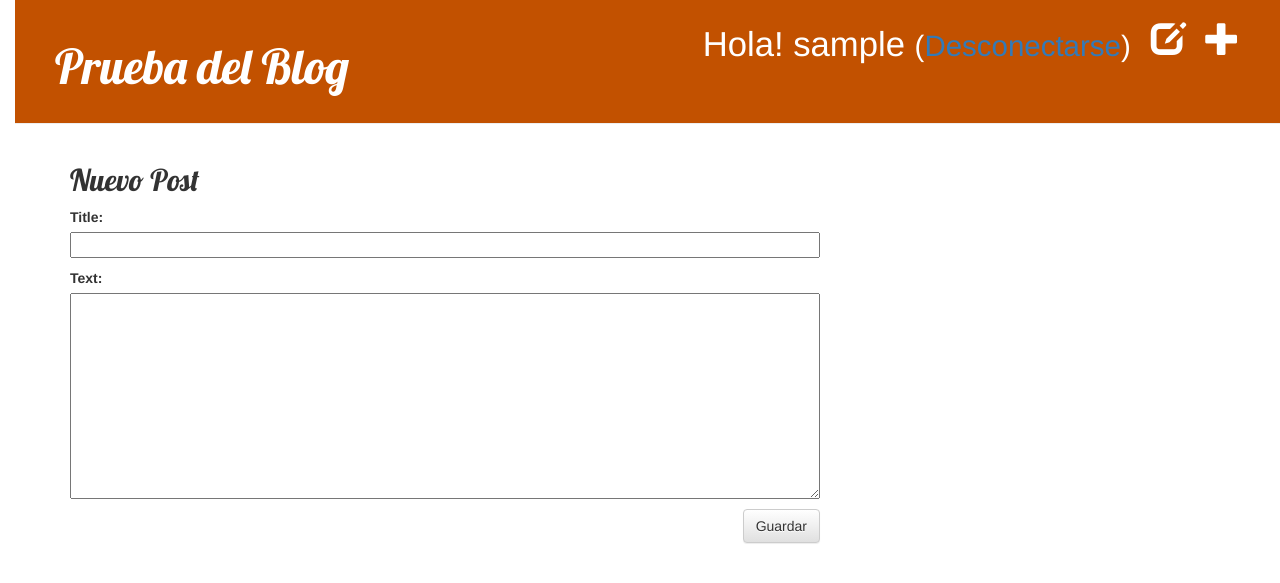
After one commit to imanuel96i/my-first-blog, a Django app: page /post/new in a window 1280 px wide. The commit adds this page. Shown: the top 583 px of the page. Run offline with Django 3.2, Linux system fonts and the light colour scheme; the visitor is signed in with stand-in values (Sample User, id 1); some libraries are stand-ins or nearby versions.

Commit message:
mejoras al sitio

```diff
--- a/blog/admin.py
+++ b/blog/admin.py
@@ -1,4 +1,5 @@
 from django.contrib import admin
-from .models import Post
+from .models import Post, Comment
 
 admin.site.register(Post)
+admin.site.register(Comment)
--- /dev/null
+++ b/blog/forms.py
@@ -0,0 +1,14 @@
+from django import forms
+from .models import Post, Comment
+
+class PostForm(forms.ModelForm):
+
+    class Meta:
+        model = Post
+        fields = ('title', 'text')
+
+class CommentForm(forms.ModelForm):
+
+    class Meta:
+        model = Comment
+        fields = ('author', 'text')
--- a/blog/models.py
+++ b/blog/models.py
@@ -12,5 +12,23 @@ class Post(models.Model):
         self.published_date = timezone.now()
         self.save()
 
+    def approved_comments(self):
+        return self.comments.filter(approved_comment=True)
+
     def __str__(self):
         return self.title
+
+
+class Comment(models.Model):
+    post = models.ForeignKey('blog.Post', on_delete=models.CASCADE, related_name='comments')
+    author = models.CharField(max_length=200)
+    text = models.TextField()
+    created_date = models.DateTimeField(default=timezone.now)
+    approved_comment = models.BooleanField(default=False)
+
+    def approve(self):
+        self.approved_comment = True
+        self.save()
+
+    def __str__(self):
+        return self.text
--- a/blog/static/css/blog.css
+++ b/blog/static/css/blog.css
@@ -42,3 +42,6 @@ h1, h2, h3, h4 {
 .post h2 a, .post h2 a:visited {
     color: #000000;
 }
+.comment {
+    margin: 20px 0px 20px 20px;
+}
--- a/blog/templates/blog/base.html
+++ b/blog/templates/blog/base.html
@@ -9,6 +9,13 @@
     </head>
     <body>
         <div class="page-header">
+            {% if user.is_authenticated %}
+                <a href="{% url 'post_new' %}" class="top-menu"><span class="glyphicon glyphicon-plus"></span></a>
+                <a href="{% url 'post_draft_list' %}" class="top-menu"><span class="glyphicon glyphicon-edit"></span></a>
+                <p class="top-menu">Hola! {{ user.username }} <small>(<a href="{% url 'logout' %}">Desconectarse</a>)</small></p>
+            {% else %}
+                <a href="{% url 'login' %}" class="top-menu"><span class="glyphicon glyphicon-lock"></span></a>
+            {% endif %}
             <h1><a href="/">Prueba del Blog</a></h1>
         </div>
         <div class="content container">
--- /dev/null
+++ b/blog/templates/blog/post_edit.html
@@ -0,0 +1,9 @@
+{% extends 'blog/base.html' %}
+
+{% block content %}
+    <h2>Nuevo Post</h2>
+    <form method="POST" class="post-form">{% csrf_token %}
+        {{ form.as_p }}
+        <button type="submit" class="save btn btn-default">Guardar</button>
+    </form>
+{% endblock %}
--- a/blog/templates/blog/post_list.html
+++ b/blog/templates/blog/post_list.html
@@ -9,6 +9,7 @@
             <div class="date">
                 <p>Publicado: {{ post.published_date }}</p>
             </div>
+            <a href="{% url 'post_detail' pk=post.pk %}">Comentarios: {{ post.approved_comments.count }}</a>
         </div>
     {% endfor %}
 {% endblock %}
--- a/blog/urls.py
+++ b/blog/urls.py
@@ -3,5 +3,13 @@ from . import views
 
 urlpatterns = [
     path('', views.post_list, name='post_list'),
-    path('post/<int:pk>/', views.post_detail, name='post_detail')
+    path('post/<int:pk>/', views.post_detail, name='post_detail'),
+    path('post/new', views.post_new, name='post_new'),
+    path('post/<int:pk>/edit/', views.post_edit, name='post_edit'),
+    path('drafts/', views.post_draft_list, name='post_draft_list'),
+    path('post/<pk>/publish/', views.post_publish, name='post_publish'),
+    path('post/<pk>/remove/', views.post_remove, name='post_remove'),
+    path(r'^post/(?P<pk>\d+)/comment/$', views.add_comment_to_post, name='add_comment_to_post'),
+    path(r'^comment/(?P<pk>\d+)/approve/$', views.comment_approve, name='comment_approve'),
+    path(r'^comment/(?P<pk>\d+)/remove/$', views.comment_remove, name='comment_remove'),
 ]
--- a/blog/views.py
+++ b/blog/views.py
@@ -1,6 +1,8 @@
-from django.shortcuts import render, get_object_or_404
+from django.shortcuts import render, get_object_or_404, redirect
 from django.utils import timezone
-from .models import Post
+from django.contrib.auth.decorators import login_required
+from .models import Post, Comment
+from .forms import PostForm, CommentForm
 
 # Create your views here.
 def post_list(request):
@@ -10,3 +12,72 @@ def post_list(request):
 def post_detail(request, pk):
     post = get_object_or_404(Post, pk=pk)
     return render(request, 'blog/post_detail.html', {'post': post})
+
+@login_required
+def post_new(request):
+    if request.method == "POST":
+        form = PostForm(request.POST)
+        if form.is_valid():
+            post = form.save(commit=False)
+            post.author = request.user
+            post.save()
+            return redirect('post_detail', pk=post.pk)
+    else:
+        form = PostForm()
+    return render(request, 'blog/post_edit.html', {'form': form})
+
+@login_required
+def post_edit(request, pk):
+    post = get_object_or_404(Post, pk=pk)
+    if request.method=="POST":
+        form = PostForm(request.POST, instance=post)
+        if form.is_valid():
+            post = form.save(commit=False)
+            post.author = request.user
+            post.save()
+            return redirect('post_detail', pk=post.pk)
+    else:
+        form = PostForm(instance=post)
+    return render(request, 'blog/post_edit.html', {'form': form})
+
+@login_required
+def post_draft_list(request):
+    post = Post.objects.filter(published_date__isnull=True).order_by('created_date')
+    return render(request, 'blog/post_draft_list.html', {'post': post})
+
+@login_required
+def post_publish(request, pk):
+    post = get_object_or_404(Post, pk=pk)
+    post.publish()
+    return redirect('post_detail', pk=pk)
+
+@login_required
+def post_remove(request, pk):
+    post= get_object_or_404(Post, pk=pk)
+    post.delete()
+    return redirect('post_list')
+
+def add_comment_to_post(request, pk):
+    post = get_object_or_404(Post, pk=pk)
+    if request.method=="POST":
+        form = CommentForm(request.POST)
+        if form.is_valid():
+            comment = form.save(commit=False)
+            comment.post = post
+            comment.save()
+            return redirect('post_detail', pk=post.pk)
+    else:
+        form = CommentForm()
+    return render(request, 'blog/add_comment_to_post.html', {'form': form})
+
+@login_required
+def comment_approve(request, pk):
+    comment = get_object_or_404(Comment, pk=pk)
+    comment.approve()
+    return redirect('post_detail', pk=comment.post.pk)
+
+@login_required
+def comment_remove(request, pk):
+    comment = get_object_or_404(Comment, pk=pk)
+    comment.delete()
+    return redirect('post_detail', pk=comment.post.pk)
--- a/mysite/settings.py
+++ b/mysite/settings.py
@@ -120,3 +120,6 @@ USE_TZ = True
 
 STATIC_URL = '/static/'
 STATIC_ROOT = os.path.join(BASE_DIR, 'static')
+
+
+LOGIN_REDIRECT_URL = '/'
--- a/mysite/urls.py
+++ b/mysite/urls.py
@@ -15,8 +15,11 @@ Including another URLconf
 """
 from django.contrib import admin
 from django.urls import path, include
+from django.contrib.auth import views
 
 urlpatterns = [
     path('admin/', admin.site.urls),
+    path('accounts/login/', views.LoginView.as_view(), name='login'),
+    path('accounts/logout/', views.LogoutView.as_view(next_page='/'), name='logout'),
     path('', include('blog.urls')),
 ]
```
Also changed, not shown: blog/templates/blog/add_comment_to_post.html (added, +9 -0 lines), blog/templates/blog/post_detail.html (+25 -0 lines), blog/templates/blog/post_draft_list.html (added, +11 -0 lines), blog/templates/registration/login.html (added, +24 -0 lines), blog/migrations/0002_comment.py (added).
